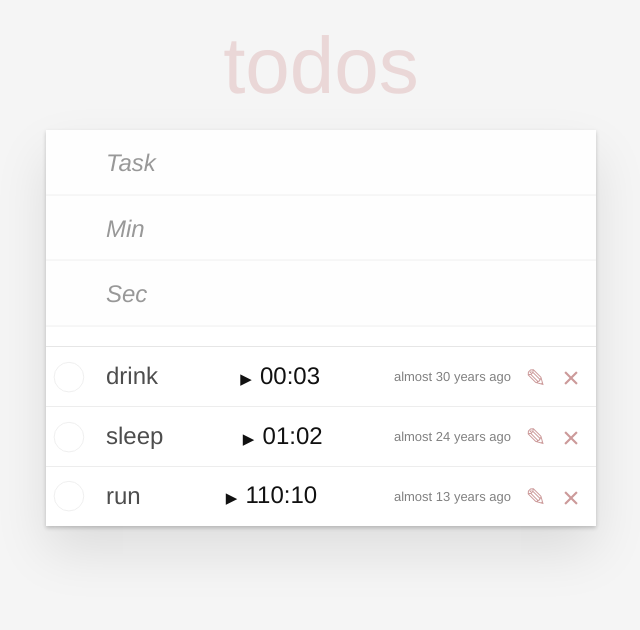
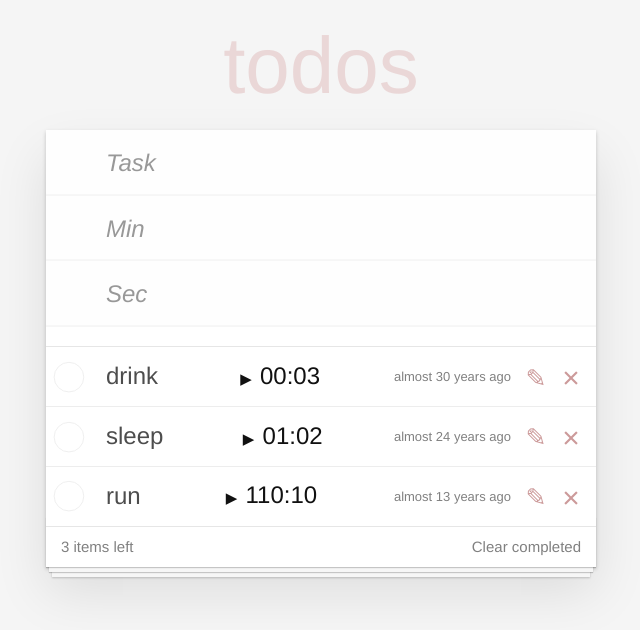
Before and after one commit to gojimork/ts-todo, a React (Create React App) app: page / in a window 1280 px wide. Shown: the top 630 px of the page, without its empty margins (319-959 px from the left). Built offline with nearby package versions, Linux system fonts and the light colour scheme.

Commit message:
typed footer

```diff
--- a/src/App.tsx
+++ b/src/App.tsx
@@ -1,6 +1,7 @@
 import "./App.css";
 import NewTaskForm from "./new-task-form";
 import TaskList from "./task-list";
+import Footer from "./footer";
 import { v4 as uuidv4 } from "uuid";
 import { useState } from "react";
 import { IFilter, ITask } from "./types";
@@ -110,6 +111,14 @@ const App = () => {
           onEditingSubmit={onEditingSubmit}
           filter={filter}
         />
+        <Footer
+          showActiveTasks={showActiveTasks}
+          showAllTasks={showAllTasks}
+          showCompletedTasks={showCompletedTasks}
+          clearCompleted={clearCompleted}
+          activeTasksCount={activeTasksCount}
+          filter={filter}
+        />
       </section>
     </section>
   );
--- /dev/null
+++ b/src/footer.tsx
@@ -0,0 +1,35 @@
+// import TasksFilter from "./tasks-filter";
+import { IFilter } from "./types";
+
+interface FooterProps {
+  showActiveTasks: () => void;
+  showAllTasks: () => void;
+  showCompletedTasks: () => void;
+  clearCompleted: () => void;
+  activeTasksCount: number;
+  filter: IFilter;
+}
+
+const Footer = ({
+  showActiveTasks,
+  showAllTasks,
+  showCompletedTasks,
+  clearCompleted,
+  activeTasksCount,
+  filter,
+}: FooterProps) => (
+  <footer className="footer">
+    <span className="todo-count">{activeTasksCount} items left</span>
+    {/* <TasksFilter
+      showActiveTasks={showActiveTasks}
+      showAllTasks={showAllTasks}
+      showCompletedTasks={showCompletedTasks}
+      filter={filter}
+    /> */}
+    <button type="button" className="clear-completed" onClick={clearCompleted}>
+      Clear completed
+    </button>
+  </footer>
+);
+
+export default Footer;
```
